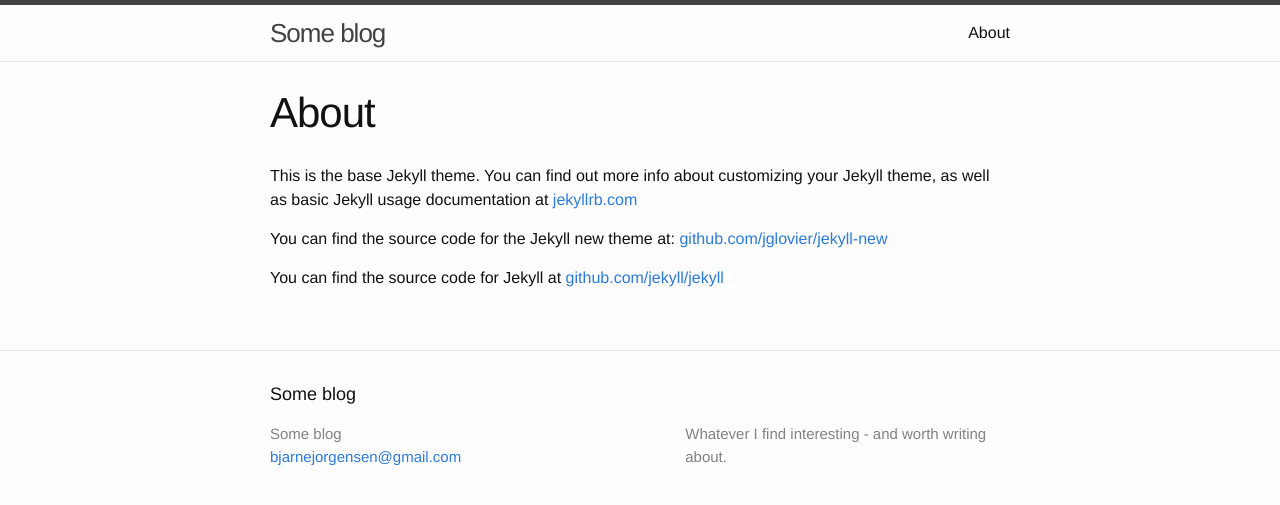
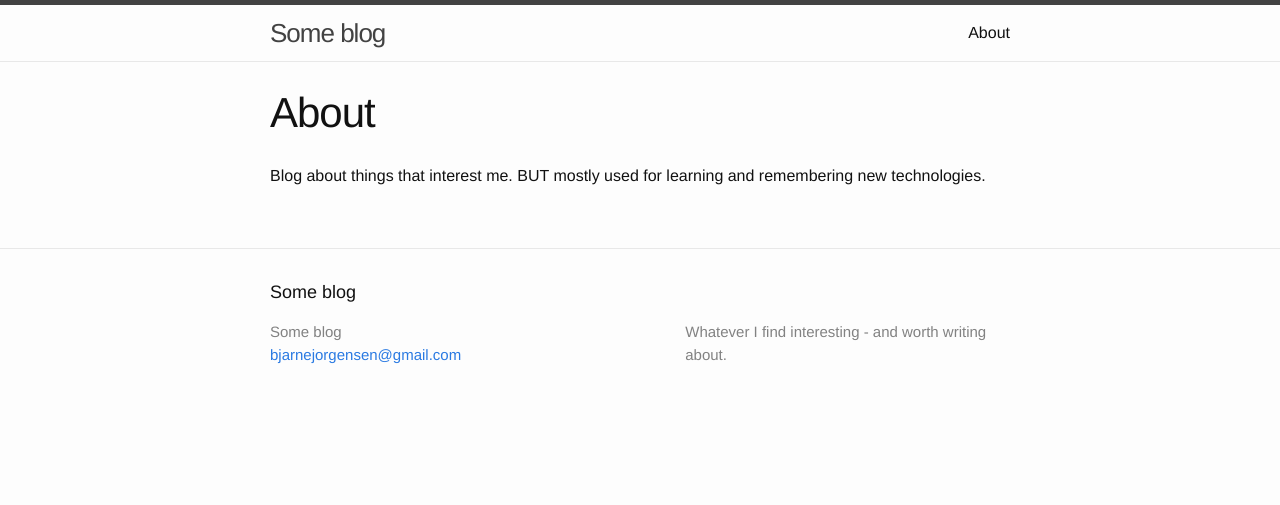
Before and after one commit to bjarnejorgensen/bjarnejorgensen.github.io, a Jekyll site: the page built from about.md, in a window 1280 px wide. Shown: the top 505 px of the page. Built offline with Jekyll 4.4.1, drawn with Linux system fonts in a browser that asks for light colours.

Commit message:
About updated

```diff
--- a/about.md
+++ b/about.md
@@ -4,8 +4,4 @@
 permalink: /about/
 ---
 
-This is the base Jekyll theme. You can find out more info about customizing your Jekyll theme, as well as basic Jekyll usage documentation at [jekyllrb.com](http://jekyllrb.com/)
-
-You can find the source code for the Jekyll new theme at: [github.com/jglovier/jekyll-new](https://github.com/jglovier/jekyll-new)
-
-You can find the source code for Jekyll at [github.com/jekyll/jekyll](https://github.com/jekyll/jekyll)
+Blog about things that interest me. BUT mostly used for learning and remembering new technologies.
```
